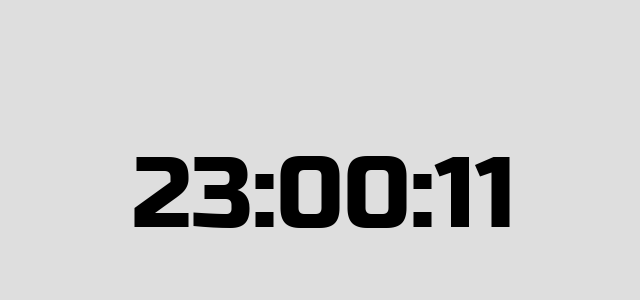
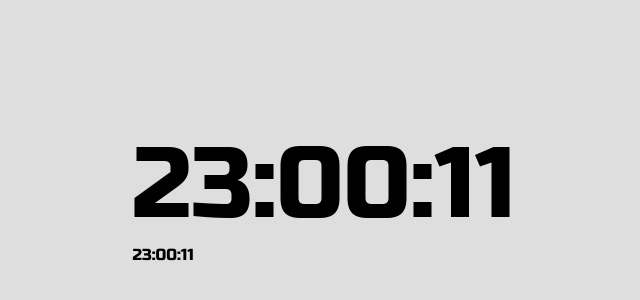
Before and after one commit to jjsub/digitalClock, a plain HTML site: page index.html in a window 1280 px wide. Shown: the part 206-506 px from the top of the page, without its empty margins (316-956 px from the left). Drawn offline with Linux system fonts and the light colour scheme.

Commit message:
adding abstracion

```diff
--- a/index.html
+++ b/index.html
@@ -13,6 +13,9 @@
       <div id="clock">
          00:00
       </div>
+       <div id="clock2">
+         00:00
+      </div>
     </div>
 
   </body>
--- a/scripts/script.js
+++ b/scripts/script.js
@@ -1,19 +1,25 @@
 function onReady(){
   console.log('Hola Todos');
 
-  updateClock();
-  setInterval(updateClock, 1000);
+  var clock = createClock('clock');
+   var clock2 = createClock('clock2');
+
 
 }
 
-//Make the clock tick
-function updateClock(){
-  var date = new Date(); // This is invoquin the Date object construct by using 'new'
-  var clock = document.getElementById('clock');
+function createClock(id){
+  var c = new Object();
+  //Make the clock tick
+    c.updateClock = function(){
+      var date = new Date(); // This is invoquin the Date object construct by using 'new'
+      var clock = document.getElementById(id);
+      clock.innerHTML = formatDigits(date.getHours()) + ':' +
+      formatDigits(date.getMinutes()) +':'+ formatDigits(date.getSeconds());
+    };
+  c.updateClock();
+  setInterval(c.updateClock, 1000);
 
-  console.info(clock);
-  clock.innerHTML = formatDigits(date.getHours()) + ':' +
-  formatDigits(date.getMinutes()) +':'+ formatDigits(date.getSeconds());
+  return c;
 }
 
 //add a 0 if the value is smaller than 9
```
